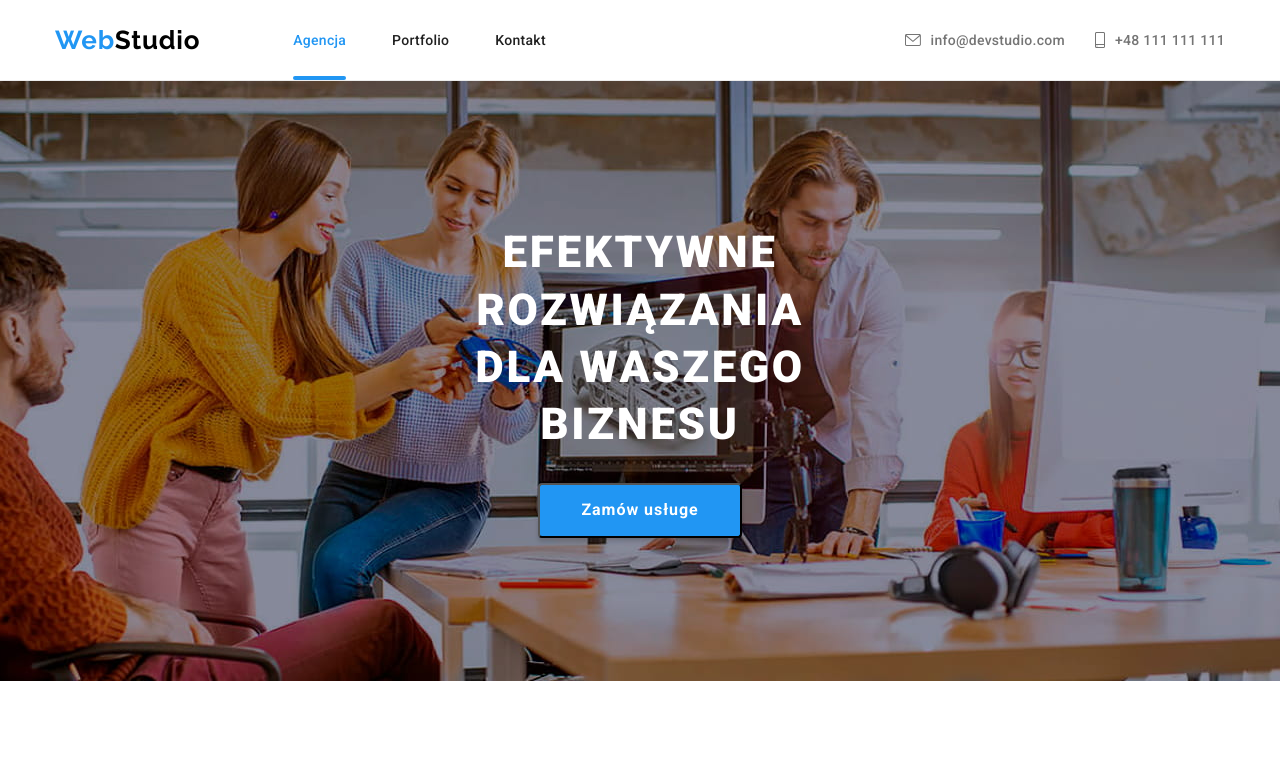
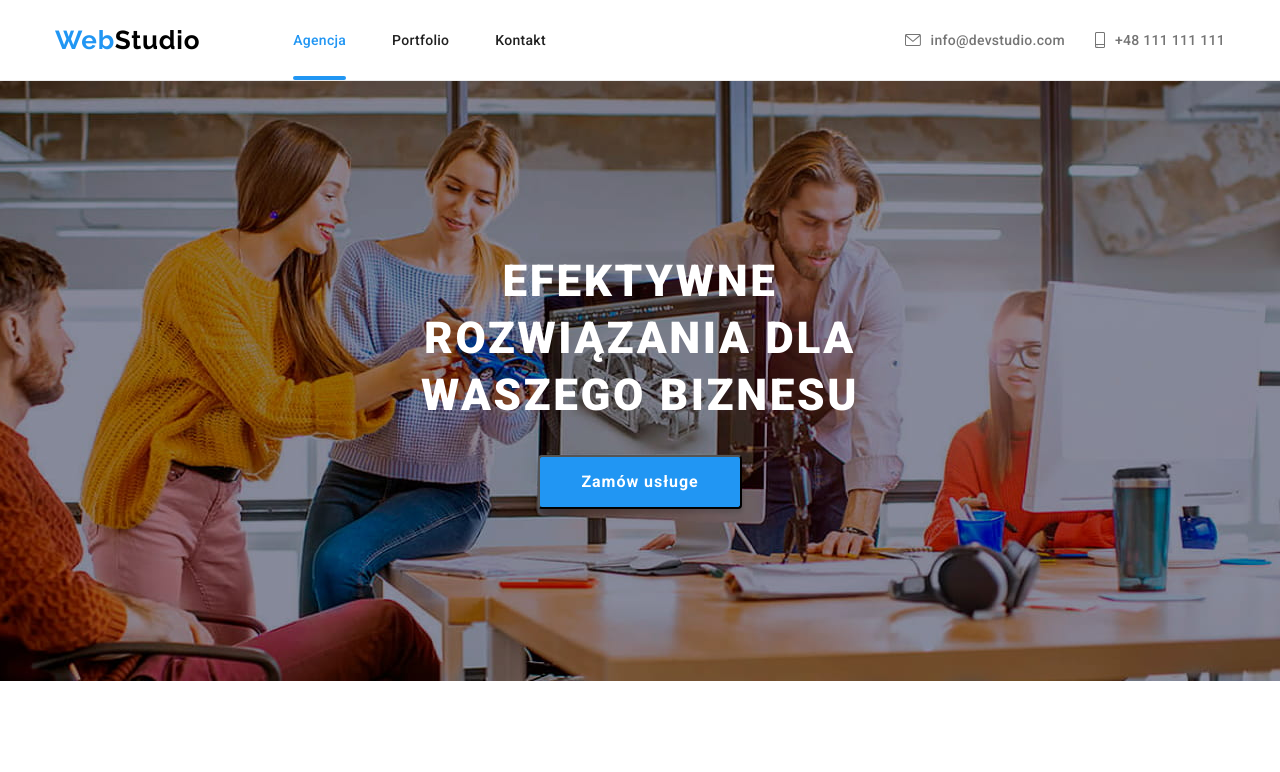
Before and after one commit to bartek1190/goit-markup-hw-08, a plain HTML site: page index.html in a window 1280 px wide. Shown: the top 772 px of the page. Drawn offline with nearby package versions, Linux system fonts and the light colour scheme.

Commit message:
changes 2

```diff
--- a/sass/components/_page-banner.scss
+++ b/sass/components/_page-banner.scss
@@ -42,7 +42,8 @@
     font-weight: 900;
     line-height: 1.3em;
     letter-spacing: 0.06em;
-    max-width: 365px;
+    max-width: 480px;
+    min-width: 320px;
     margin: 0 auto;
     text-transform: uppercase;
     margin-bottom: 30px;
```
Also changed, not shown: css/main.min.css, 1 other file.
